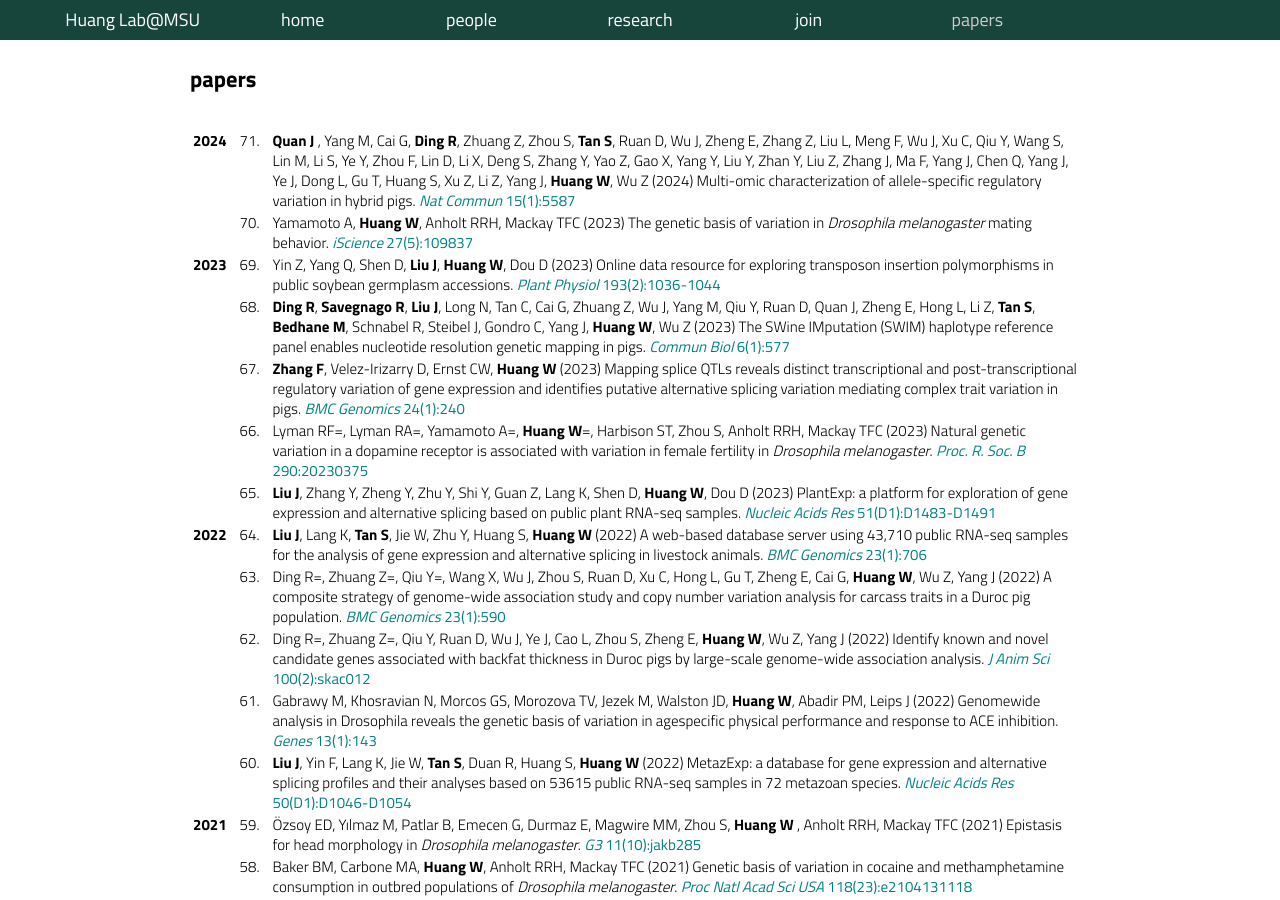
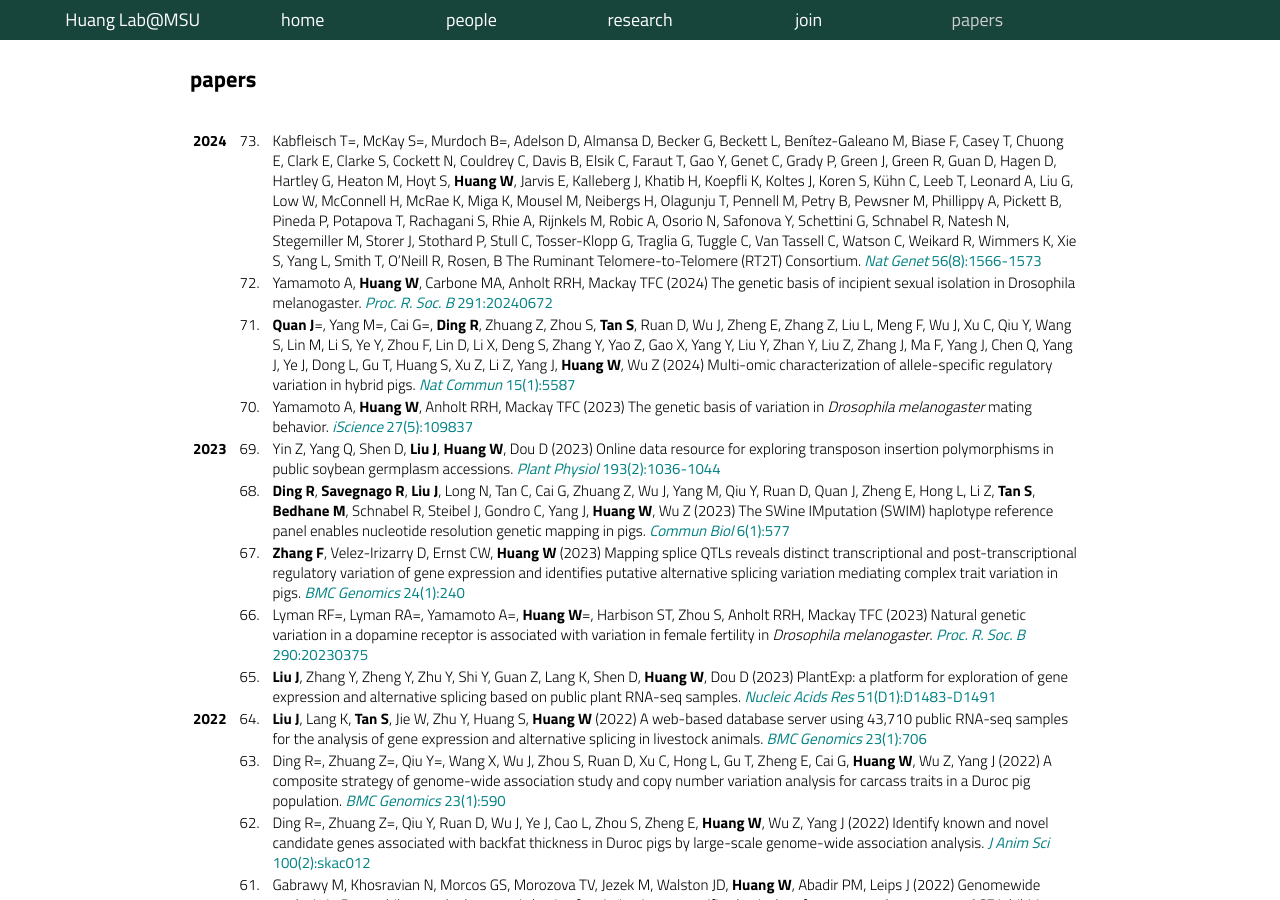
Before and after one commit to qgg-lab/qgg-lab.github.io, a Jekyll site: the page built from _pages/publications.md, in a window 1280 px wide and 900 px high. Built offline with Jekyll 4.4.1, drawn with Linux system fonts in a browser that asks for light colours; some web fonts are replaced.

Commit message:
add pubs

```diff
--- a/_pages/publications.md
+++ b/_pages/publications.md
@@ -10,7 +10,9 @@ active: publications
 | --   | --:  | --   |
 | ---- | ---- | ---- |
 |      |      |      |
-| <b>2024</b> | 71. |  <b>Quan J</b> , Yang M, Cai G, <b>Ding R</b>, Zhuang Z, Zhou S, <b>Tan S</b>, Ruan D, Wu J, Zheng E, Zhang Z, Liu L, Meng F, Wu J, Xu C, Qiu Y, Wang S, Lin M, Li S, Ye Y, Zhou F, Lin D, Li X, Deng S, Zhang Y, Yao Z, Gao X, Yang Y, Liu Y, Zhan Y, Liu Z, Zhang J, Ma F, Yang J, Chen Q, Yang J, Ye J, Dong L, Gu T, Huang S, Xu Z, Li Z, Yang J, <b>Huang W</b>, Wu Z (2024) Multi-omic characterization of allele-specific regulatory variation in hybrid pigs. <a href="https://pubmed.ncbi.nlm.nih.gov/38961076/" target="_blank"><i>Nat Commun</i> 15(1):5587</a> |
+| <b>2024</b> | 73. | Kabfleisch T=, McKay S=, Murdoch B=, Adelson D, Almansa D, Becker G, Beckett L, Benítez-Galeano M, Biase F, Casey T, Chuong E, Clark E, Clarke S, Cockett N, Couldrey C, Davis B, Elsik C, Faraut T, Gao Y, Genet C, Grady P, Green J, Green R, Guan D, Hagen D, Hartley G, Heaton M, Hoyt S, <b>Huang W</b>, Jarvis E, Kalleberg J, Khatib H, Koepfli K, Koltes J, Koren S, Kühn C, Leeb T, Leonard A, Liu G, Low W, McConnell H, McRae K, Miga K, Mousel M, Neibergs H, Olagunju T, Pennell M, Petry B, Pewsner M, Phillippy A, Pickett B, Pineda P, Potapova T, Rachagani S, Rhie A, Rijnkels M, Robic A, Osorio N, Safonova Y, Schettini G, Schnabel R, Natesh N, Stegemiller M, Storer J, Stothard P, Stull C, Tosser-Klopp G, Traglia G, Tuggle C, Van Tassell C, Watson C, Weikard R, Wimmers K, Xie S, Yang L, Smith T, O’Neill R, Rosen, B The Ruminant Telomere-to-Telomere (RT2T) Consortium. <a href="https://pubmed.ncbi.nlm.nih.gov/39103649/" targe="_blank"><i>Nat Genet</i> 56(8):1566-1573</a> |
+| | 72. |  Yamamoto A, <b>Huang W</b>, Carbone MA, Anholt RRH, Mackay TFC (2024) The genetic basis of incipient sexual isolation in Drosophila melanogaster. <a href="https://pubmed.ncbi.nlm.nih.gov/39045689/" target="_blank"><i>Proc. R. Soc. B</i> 291:20240672</a> |
+| | 71. |  <b>Quan J</b>=, Yang M=, Cai G=, <b>Ding R</b>, Zhuang Z, Zhou S, <b>Tan S</b>, Ruan D, Wu J, Zheng E, Zhang Z, Liu L, Meng F, Wu J, Xu C, Qiu Y, Wang S, Lin M, Li S, Ye Y, Zhou F, Lin D, Li X, Deng S, Zhang Y, Yao Z, Gao X, Yang Y, Liu Y, Zhan Y, Liu Z, Zhang J, Ma F, Yang J, Chen Q, Yang J, Ye J, Dong L, Gu T, Huang S, Xu Z, Li Z, Yang J, <b>Huang W</b>, Wu Z (2024) Multi-omic characterization of allele-specific regulatory variation in hybrid pigs. <a href="https://pubmed.ncbi.nlm.nih.gov/38961076/" target="_blank"><i>Nat Commun</i> 15(1):5587</a> |
 | | 70. | Yamamoto A, <b>Huang W</b>, Anholt RRH, Mackay TFC (2023) The genetic basis of variation in <i>Drosophila melanogaster</i> mating behavior.  <a href="https://pubmed.ncbi.nlm.nih.gov/38766354/" target="_blank"><i>iScience</i> 27(5):109837</a> |
 | <b>2023</b> | 69. | Yin Z, Yang Q, Shen D, <b>Liu J</b>, <b>Huang W</b>, Dou D (2023) Online data resource for exploring transposon insertion polymorphisms in public soybean germplasm accessions. <a href="https://pubmed.ncbi.nlm.nih.gov/37399251/" target="_blank"><i>Plant Physiol</i> 193(2):1036-1044</a> |
 | | 68. | <b>Ding R</b>, <b>Savegnago R</b>, <b>Liu J</b>, Long N, Tan C, Cai G, Zhuang Z, Wu J, Yang M, Qiu Y, Ruan D, Quan J, Zheng E, Hong L, Li Z, <b>Tan S</b>, <b>Bedhane M</b>, Schnabel R, Steibel J, Gondro C, Yang J, <b>Huang W</b>, Wu Z (2023) The SWine IMputation (SWIM) haplotype reference panel enables nucleotide resolution genetic mapping in pigs. <a href="https://pubmed.ncbi.nlm.nih.gov/37253973/" target="_blank"><i>Commun Biol</i> 6(1):577</a> |
```
Also changed, not shown: _pages/people.md (+1 -1 lines), Gemfile.lock, 1 other file.
